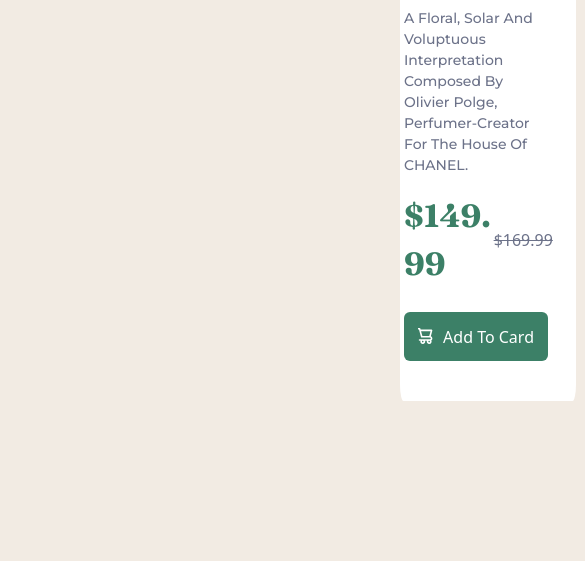
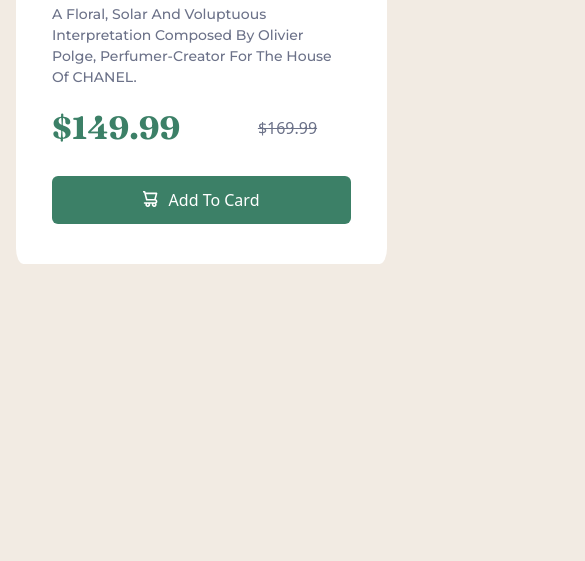
Before and after one commit to DevouraStudio/Product-Review-Card-Project, a plain HTML site: page Product.html in a window 390 px wide. Shown: the part 611-1172 px from the top of the page, 585 px wide, since content can reach past the window. After the commit the page ends 955 px from the top, so only its background shows below. Drawn offline with nearby package versions, Linux system fonts and the light colour scheme.

Commit message:
Make the markup responsive.

```diff
--- a/Product.css
+++ b/Product.css
@@ -103,3 +103,17 @@ div.col-3 {
 	width: 100%;
 	height: auto;
 }
+
+@media (min-width: 375px) and (max-width: 1200px) {
+	body {
+		padding: 5rem 1rem;
+	}
+
+	div.card {
+		width: 95vw;
+	}
+
+	#Second-Col {
+		padding: 1.5rem 3rem;
+	}
+}
```
